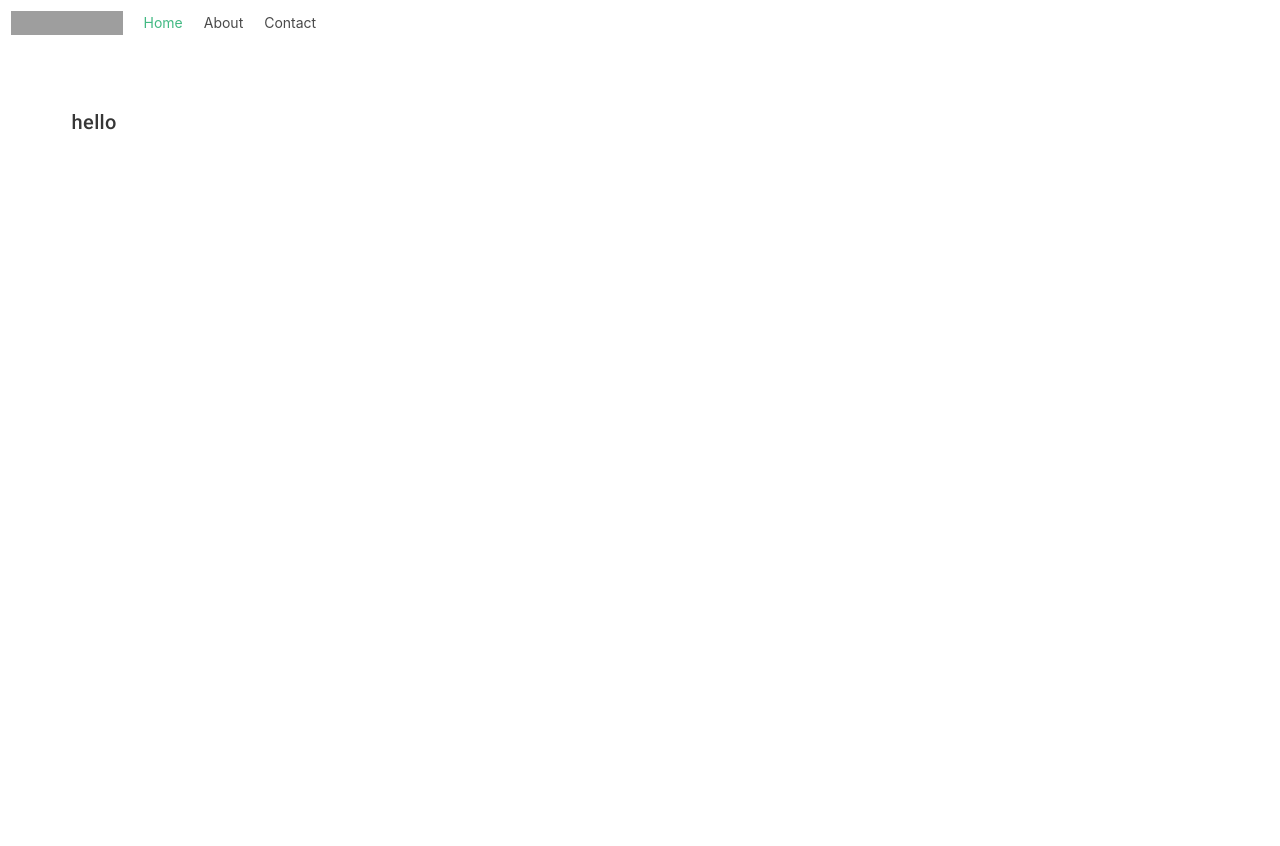
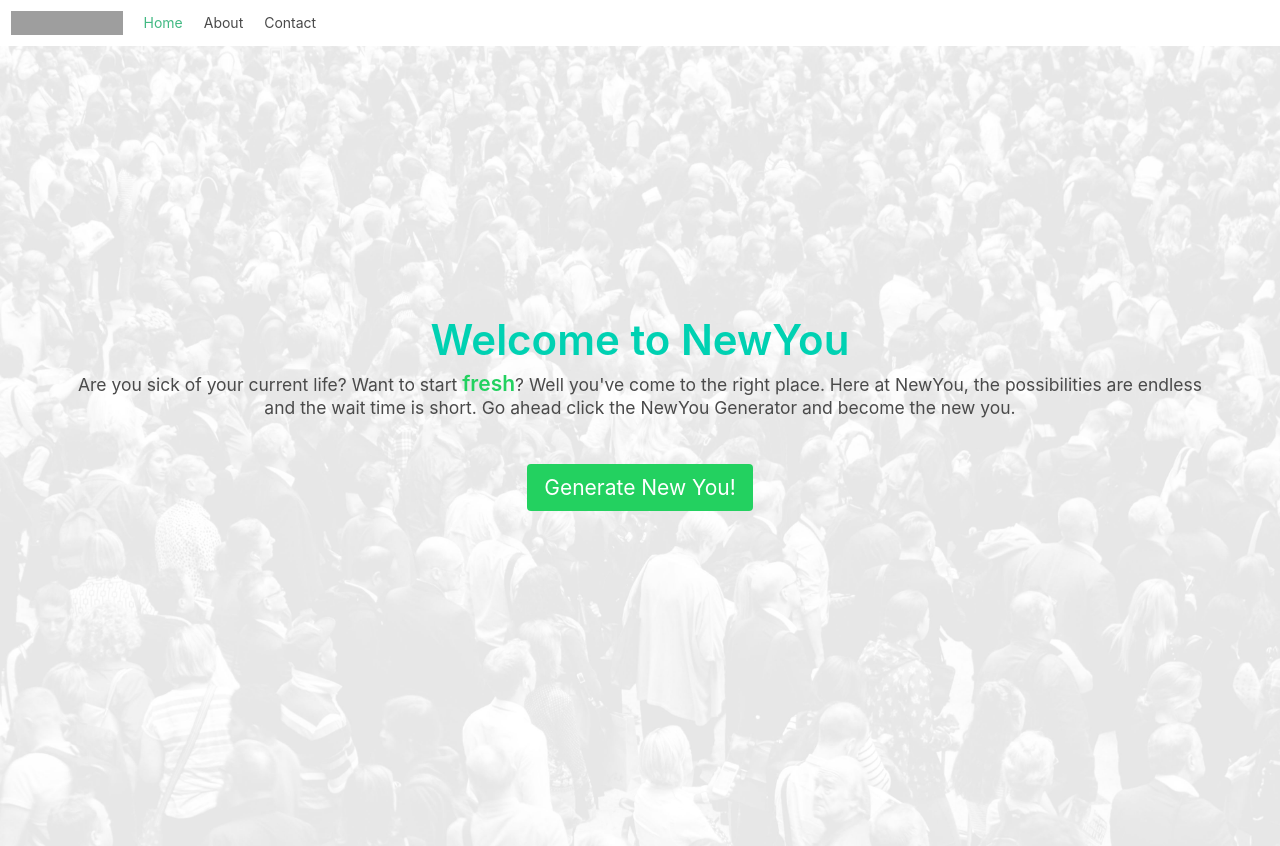
Before and after one commit to KennyStephens/vue-final-kenny-stephens, a Vue app: page / in a window 1280 px wide. Before the commit the page ends 800 px from the top, so only its background shows below. Built offline with nearby package versions, Linux system fonts and the light colour scheme; grey boxes are pictures that could not be loaded.

Commit message:
Added a bunch of new stuff.

```diff
--- a/public/index.html
+++ b/public/index.html
@@ -10,6 +10,7 @@
     <link rel="stylesheet" href="https://cdn.materialdesignicons.com/2.5.94/css/materialdesignicons.min.css">
     <script defer src="https://use.fontawesome.com/releases/v5.3.1/js/all.js"></script>
     <link rel="stylesheet" href="https://cdnjs.cloudflare.com/ajax/libs/bulma/0.7.2/css/bulma.css" />
+    <script src="https://cdnjs.cloudflare.com/ajax/libs/axios/0.18.0/axios.js"></script>
   </head>
   <body>
     <noscript>
--- /dev/null
+++ b/src/components/AppNewYouGen.vue
@@ -0,0 +1,53 @@
+<template>
+    <div class="container">
+        <button
+            class="button is-block is-success mb-5 is-large ma-auto"
+            @click="newYouGen">Generate New You!</button>
+            <div v-if="loadingAnimation">
+                <h1 class="title has-text-centered mb-0">GENERATING...</h1>
+                <img src="../assets/loader.gif" alt="Loading Animation" class="image ma-auto is-128x128">
+            </div>
+          <div
+            v-for="you in newYouData"
+            :key="you.name.first"
+            class="box has-text-centered">
+               <img
+               :src="you.picture.large"
+               class="image is-rounded">
+               {{ you.gender }} - {{ you.name.first }} - {{ you.email }}
+
+                </div>
+    </div>
+</template>
+
+<script>
+    export default {
+        data() {
+            return {
+                newYouData: [],
+                loadingAnimation: false
+            }
+        },
+        methods: {
+            newYouGen() {
+                this.loadingAnimation = true;
+                setTimeout(() => {
+                    this.loadingAnimation = false;
+                    axios.get('https://randomuser.me/api/')
+                    .then(response => {
+                    this.newYouData = response.data.results;
+                    console.log(this.newYouData);
+                    })
+                    .catch(error => {
+                    console.log(error);
+                    });
+                }, 3000);
+
+            }
+        }
+    }
+</script>
+
+<style scoped>
+
+</style>
--- a/src/views/Home.vue
+++ b/src/views/Home.vue
@@ -1,19 +1,29 @@
 <template>
-    <div class="hero">
+    <div class="hero is-fullheight">
         <div class="hero-body">
             <div class="container">
-                <h1 class="title is-1">hello</h1>
+                <h1 class="is-size-1 has-text-centered has-text-primary has-text-weight-semibold">Welcome to NewYou</h1>
+                <h1 class="subtitle has-text-centered">Are you sick of your current life? Want to start <span class="has-text-success is-size-4 has-text-weight-semibold">fresh</span>? Well you've come to the right place. Here at NewYou, the possibilities are endless and the wait time is short. Go ahead click the NewYou Generator and become the new you.</h1>
+
+                <app-new-you-gen></app-new-you-gen>
             </div>
         </div>
     </div>
 </template>
 
 <script>
+    import AppNewYouGen from '../components/AppNewYouGen.vue'
+
     export default {
-
+        components: {
+            AppNewYouGen
+        }
     }
 </script>
 
 <style scoped>
-
+    .is-fullheight {
+        background-image: url(../assets/main-background.jpg);
+        background-size: cover;
+    }
 </style>
```
Also changed, not shown: src/assets/loader.gif (added), src/assets/main-background.jpg (added).
